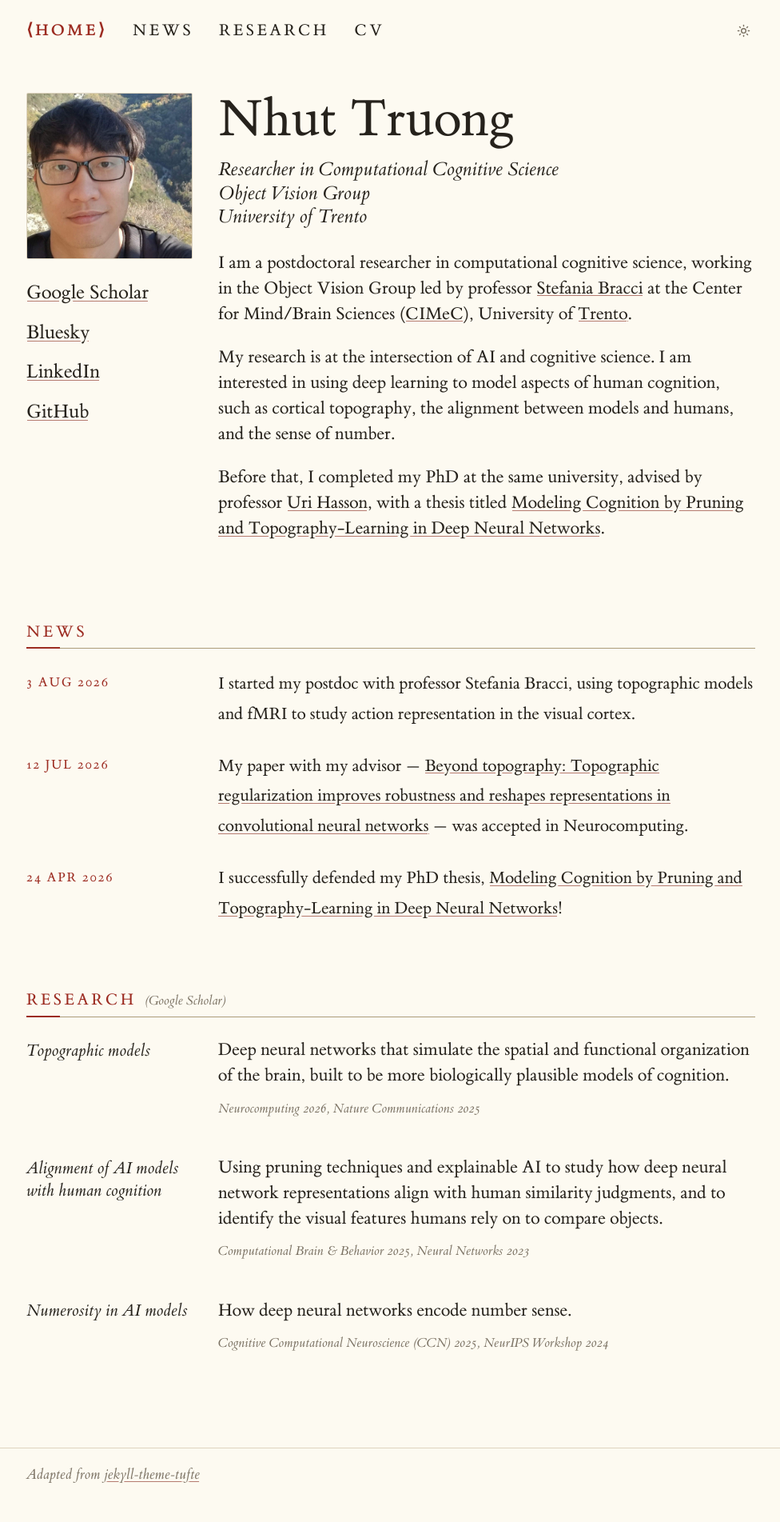
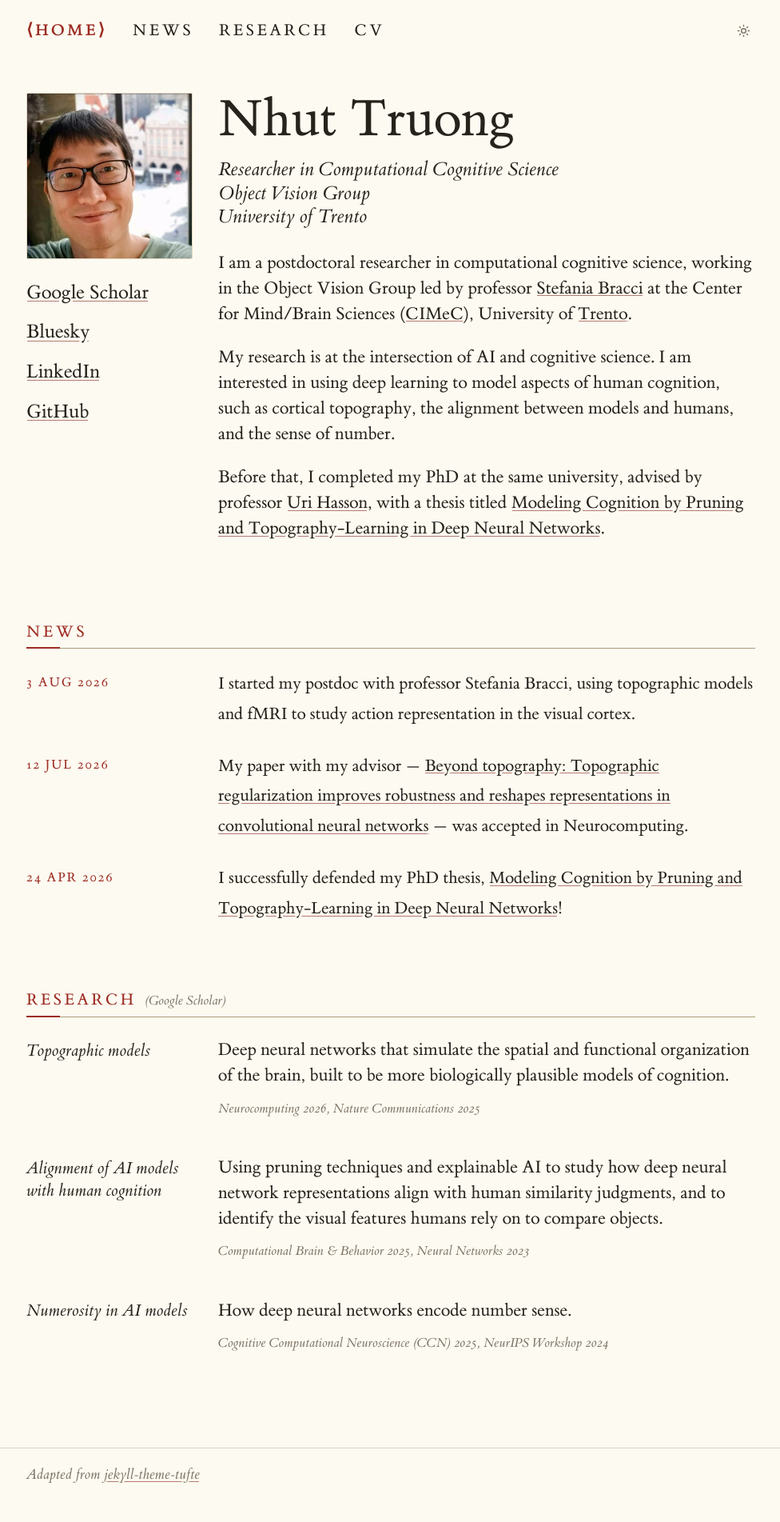
Before and after one commit to tlmnhut/tlmnhut.github.io, a Jekyll site: the page built from _pages/about.md, in a window 1280 px wide. Shown: the whole page at 80% size, without its empty margins (151-1127 px from the left). Built offline with Jekyll 4.4.1, drawn with Linux system fonts in a browser that asks for light colours.

Commit message:
New favicon and profile photo
Nhut replaced both files directly in images/ under new names (favicon.ico ->
favicon.png, nhut_july24.jpg -> profile_photo.jpg). Wired up every reference:

- _config.yml: author.avatar points at profile_photo.jpg. Nothing else needed
  changing for the photo -- _includes/profile.html and the og:image meta tag
  both read the filename from there rather than hardcoding it.
- _includes/head.html: the favicon <link> now points at favicon.png with
  type="image/png" (was image/x-icon by omission, implied by the .ico
  extension). The new file is a proper 512x512 PNG, so this isn't a
  workaround -- it's the correct tag for what the file actually is.
- _includes/profile.html: the width/height aspect-ratio hint on the photo
  <img> updates 1059x1060 -> 400x400 to match the new file's real dimensions.
  Left stale, it would have reserved the wrong aspect ratio before the image
  loads.

Grepped the repo for both old filenames afterward -- head.html and _config.yml
were the only two hits, so nothing else was pointing at them.

Verified in headless Chrome: both new files serve at 200, the favicon <link>
and og:image meta tag both resolve to the new filenames, and the photo renders
at the correct 1:1 aspect ratio with no stretching.

Co-Authored-By: Claude Sonnet 5 <noreply@anthropic.com>

```diff
--- a/_config.yml
+++ b/_config.yml
@@ -12,7 +12,7 @@ timezone    : "Europe/Rome"
 
 author:
   name   : "Nhut Truong"
-  avatar : "nhut_july24.jpg"
+  avatar : "profile_photo.jpg"
   # One line per line of the affiliation block under your name.
   bio:
     - "Researcher in Computational Cognitive Science"
--- a/_includes/head.html
+++ b/_includes/head.html
@@ -16,7 +16,7 @@
 
   {% if site.google_site_verification %}<meta name="google-site-verification" content="{{ site.google_site_verification }}">{% endif %}
 
-  <link rel="icon" href="{{ '/images/favicon.ico' | relative_url }}">
+  <link rel="icon" type="image/png" href="{{ '/images/favicon.png' | relative_url }}">
   <link rel="mask-icon" href="{{ '/images/safari-pinned-tab.svg' | relative_url }}" color="#7d2f2f">
 
   <link rel="preload" as="font" type="font/woff"
--- a/_includes/profile.html
+++ b/_includes/profile.html
@@ -6,7 +6,7 @@
   <aside class="profile-aside">
     <div class="profile-photo">
       <img src="{{ site.author.avatar | prepend: '/images/' | relative_url }}"
-           alt="{{ site.author.name }}" width="1059" height="1060" fetchpriority="high">
+           alt="{{ site.author.name }}" width="400" height="400" fetchpriority="high">
     </div>
     <ul class="profile-links">
       {%- for item in site.data.navigation.academic %}
```
Also changed, not shown: images/favicon.ico (deleted), images/favicon.png (added), images/nhut_july24.jpg (deleted), images/profile_photo.jpg (added).
